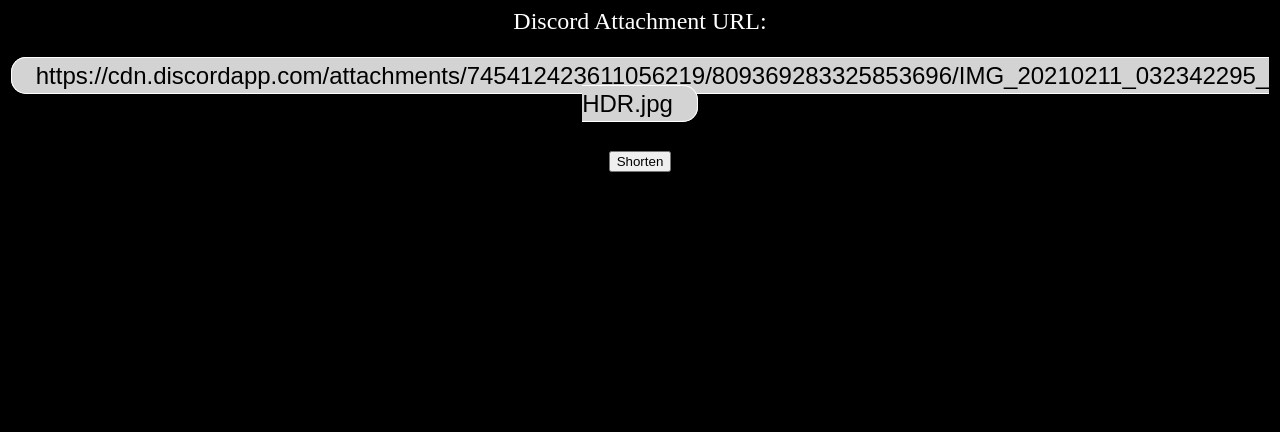
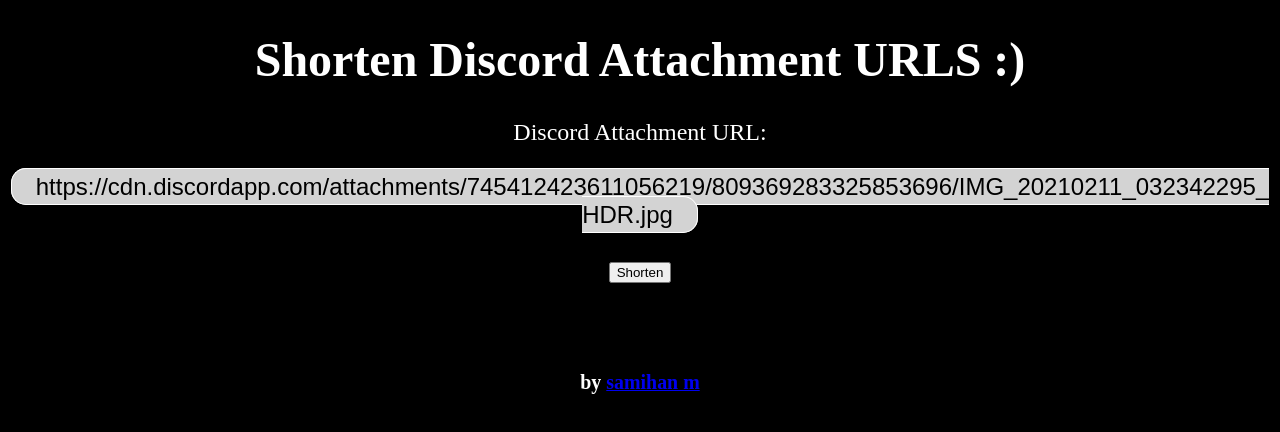
Before and after one commit to samihan-m/discord-attachment-link-shortener, a website: page pages/shortener.html in a window 1280 px wide. Drawn offline with Linux system fonts and the light colour scheme.

Commit message:
Added Title + Credits
added a header to help describe the point of the website and a link to my github

```diff
--- a/pages/shortener.html
+++ b/pages/shortener.html
@@ -143,6 +143,7 @@
     </head>
     <body>
         <div id="shortener-menu" class="text-center">
+            <h1>Shorten Discord Attachment URLS :)</h1>
             <label>Discord Attachment URL: </label>
             <br>
             <br>
@@ -169,6 +170,7 @@
             <div id="hidden-output-box">
                 <input id="copiable-link" type="text" value="error" class="hidden">
             </div>
+            <h5>by <a href="https://github.com/samihan-m">samihan m</a></h5>
         </div>
     </body>
 </html>
```
